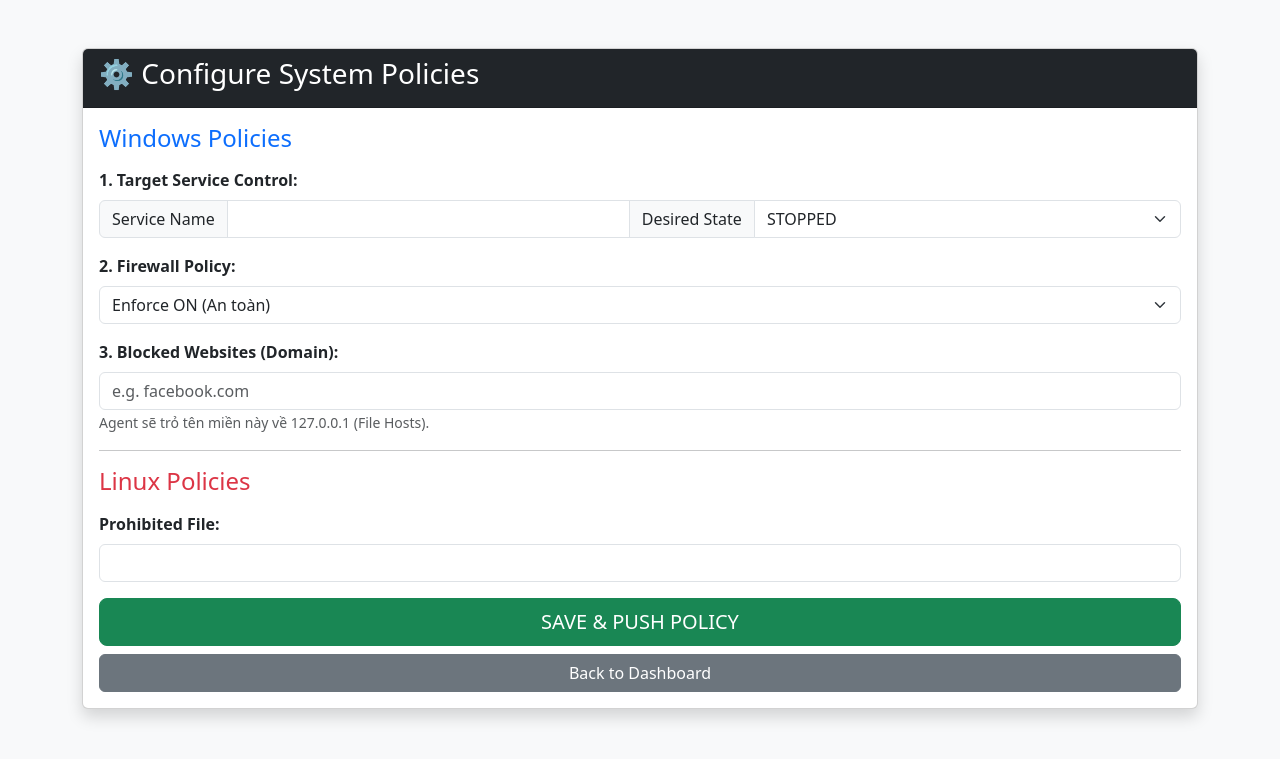
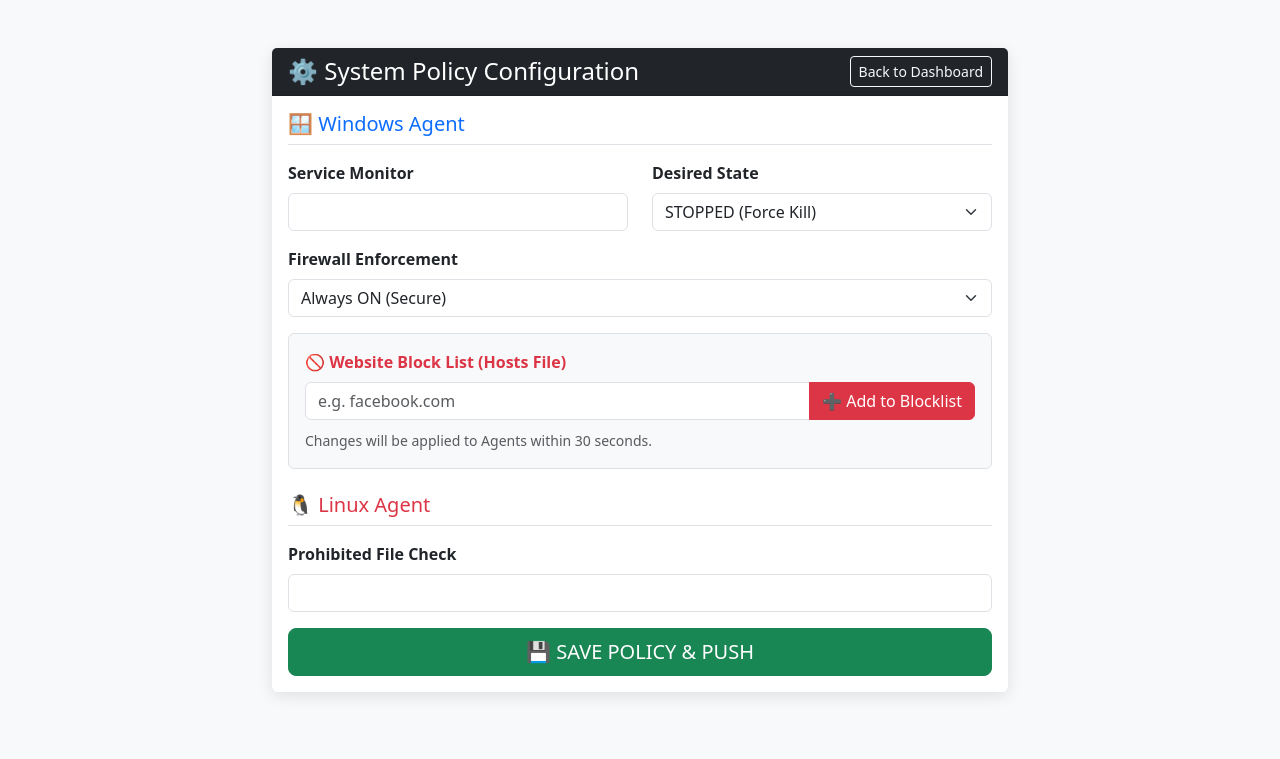
Before and after one commit to ToAnhKhoa/drift-fix, a Flask app: template server/templates/admin.html in a window 1280 px wide. Shown: the top 759 px of the page. Run offline with Flask 3, Linux system fonts and the light colour scheme; the template is opened without the code that fills it, so the values that code supplies are empty.

Commit message:
bug with adminpage

```diff
--- a/server/server.py
+++ b/server/server.py
@@ -131,34 +131,28 @@ def admin_page():
 def save_policy():
     """Save Policy from Admin Form"""
 
-    # Handle Blocked Sites List (JSON string from hidden input)
+    # --- PHẦN QUAN TRỌNG NHẤT ---
+    # Phải lấy 'blocked_sites_json' chứ KHÔNG PHẢI 'win_blocked_site'
     blocked_sites_raw = request.form.get('blocked_sites_json')
     try:
+        # Chuyển chuỗi JSON thành List Python
         blocked_list = json.loads(blocked_sites_raw) if blocked_sites_raw else []
     except:
         blocked_list = []
+    # -----------------------------
 
     new_policy = {
         "windows": {
             "service_name": request.form.get('win_service'),
             "desired_state": request.form.get('win_state'),
             "firewall": request.form.get('win_firewall'),
-            "blocked_sites": blocked_list  # <--- FIXED: Now using List
+            "blocked_sites": blocked_list  # <--- Lưu List vào đây
         },
         "linux": {
             "prohibited_file": request.form.get('linux_file')
         }
     }
 
-    try:
-        with open(POLICY_FILE, 'w') as f:
-            json.dump(new_policy, f, indent=4)
-
-        print(f"[ADMIN] Policy updated! Blocked sites count: {len(blocked_list)}")
-        return render_template('admin.html', policy=new_policy)
-    except Exception as e:
-        return f"Error saving policy: {e}"
-
 if __name__ == '__main__':
     print(f"[*] Master Server Online on Port 5000...")
     app.run(host='0.0.0.0', port=5000, debug=True)
--- a/server/templates/admin.html
+++ b/server/templates/admin.html
@@ -2,64 +2,132 @@
 <html lang="en">
 <head>
     <meta charset="UTF-8">
-    <title>Policy Admin Panel</title>
+    <title>DriftGuard Policy Admin</title>
     <link href="https://cdn.jsdelivr.net/npm/bootstrap@5.3.0/dist/css/bootstrap.min.css" rel="stylesheet">
+    <style>
+        body { background-color: #f8f9fa; }
+        .card { box-shadow: 0 4px 15px rgba(0,0,0,0.1); border: none; }
+        .list-group-item { display: flex; justify-content: space-between; align-items: center; }
+    </style>
 </head>
-<body class="bg-light">
+<body class="py-5">
 
-<div class="container mt-5">
-    <div class="card shadow">
-        <div class="card-header bg-dark text-white">
-            <h3>⚙️ Configure System Policies</h3>
+<div class="container">
+    <div class="row justify-content-center">
+        <div class="col-md-8">
+            <div class="card">
+                <div class="card-header bg-dark text-white d-flex justify-content-between align-items-center">
+                    <h4 class="mb-0">⚙️ System Policy Configuration</h4>
+                    <a href="/" class="btn btn-sm btn-outline-light">Back to Dashboard</a>
                 </div>
                 <div class="card-body">
-            <form action="/admin/save" method="POST">
+                    <form action="/admin/save" method="POST" id="policyForm">
 
-                <h4 class="text-primary mb-3">Windows Policies</h4>
+                        <h5 class="text-primary border-bottom pb-2 mb-3">🪟 Windows Agent</h5>
 
-                <div class="mb-3">
-                    <label class="form-label fw-bold">1. Target Service Control:</label>
-                    <div class="input-group">
-                        <span class="input-group-text">Service Name</span>
+                        <div class="row mb-3">
+                            <div class="col-md-6">
+                                <label class="form-label fw-bold">Service Monitor</label>
                                 <input type="text" class="form-control" name="win_service" value="{{ policy.windows.service_name }}">
-                        <span class="input-group-text">Desired State</span>
+                            </div>
+                            <div class="col-md-6">
+                                <label class="form-label fw-bold">Desired State</label>
                                 <select class="form-select" name="win_state">
-                            <option value="STOPPED" {% if policy.windows.desired_state == 'STOPPED' %}selected{% endif %}>STOPPED</option>
-                            <option value="RUNNING" {% if policy.windows.desired_state == 'RUNNING' %}selected{% endif %}>RUNNING</option>
+                                    <option value="STOPPED" {% if policy.windows.desired_state == 'STOPPED' %}selected{% endif %}>STOPPED (Force Kill)</option>
+                                    <option value="RUNNING" {% if policy.windows.desired_state == 'RUNNING' %}selected{% endif %}>RUNNING (Force Start)</option>
                                 </select>
                             </div>
                         </div>
 
                         <div class="mb-3">
-                    <label class="form-label fw-bold">2. Firewall Policy:</label>
+                            <label class="form-label fw-bold">Firewall Enforcement</label>
                             <select class="form-select" name="win_firewall">
-                        <option value="ON" {% if policy.windows.firewall == 'ON' %}selected{% endif %}>Enforce ON (An toàn)</option>
-                        <option value="OFF" {% if policy.windows.firewall == 'OFF' %}selected{% endif %}>Enforce OFF (Nguy hiểm - Demo)</option>
+                                <option value="ON" {% if policy.windows.firewall == 'ON' %}selected{% endif %}>Always ON (Secure)</option>
+                                <option value="OFF" {% if policy.windows.firewall == 'OFF' %}selected{% endif %}>Always OFF (Risky)</option>
                             </select>
                         </div>
 
-                <div class="mb-3">
-                    <label class="form-label fw-bold">3. Blocked Websites (Domain):</label>
-                    <input type="text" class="form-control" name="win_blocked_site" value="{{ policy.windows.blocked_site }}" placeholder="e.g. facebook.com">
-                    <small class="text-muted">Agent sẽ trỏ tên miền này về 127.0.0.1 (File Hosts).</small>
+                        <div class="mb-4 p-3 bg-light rounded border">
+                            <label class="form-label fw-bold text-danger">🚫 Website Block List (Hosts File)</label>
+
+                            <input type="hidden" name="blocked_sites_json" id="hidden_blocked_input" value='{{ policy.windows.blocked_sites|tojson }}'>
+
+                            <div class="input-group mb-2">
+                                <input type="text" id="new_site_input" class="form-control" placeholder="e.g. facebook.com">
+                                <button type="button" class="btn btn-danger" onclick="addSite()">➕ Add to Blocklist</button>
                             </div>
 
-                <hr>
+                            <ul class="list-group" id="site_list_display">
+                                </ul>
+                            <small class="text-muted">Changes will be applied to Agents within 30 seconds.</small>
+                        </div>
 
-                <h4 class="text-danger mb-3">Linux Policies</h4>
+                        <h5 class="text-danger border-bottom pb-2 mb-3">🐧 Linux Agent</h5>
                         <div class="mb-3">
-                    <label class="form-label fw-bold">Prohibited File:</label>
+                            <label class="form-label fw-bold">Prohibited File Check</label>
                             <input type="text" class="form-control" name="linux_file" value="{{ policy.linux.prohibited_file }}">
                         </div>
 
-                <div class="d-grid gap-2">
-                    <button type="submit" class="btn btn-success btn-lg"> SAVE & PUSH POLICY</button>
-                    <a href="/" class="btn btn-secondary">Back to Dashboard</a>
+                        <div class="d-grid">
+                            <button type="submit" class="btn btn-success btn-lg">💾 SAVE POLICY & PUSH</button>
                         </div>
                     </form>
                 </div>
             </div>
         </div>
+    </div>
+</div>
+
+<script>
+    // 1. Lấy dữ liệu từ Server lúc tải trang (hoặc khởi tạo mảng rỗng nếu chưa có)
+    let currentSites = {{ policy.windows.blocked_sites|tojson }};
+    if (!currentSites) currentSites = [];
+
+    // 2. Hàm vẽ lại danh sách ra màn hình
+    function renderList() {
+        const listEl = document.getElementById('site_list_display');
+        const hiddenInput = document.getElementById('hidden_blocked_input');
+
+        listEl.innerHTML = ''; // Xóa danh sách cũ
+
+        currentSites.forEach(site => {
+            listEl.innerHTML += `
+                <li class="list-group-item">
+                    <span class="fw-bold text-dark">${site}</span>
+                    <button type="button" class="btn btn-sm btn-outline-danger" onclick="removeSite('${site}')">🗑 Remove</button>
+                </li>
+            `;
+        });
+
+        // QUAN TRỌNG: Cập nhật ô Input Ẩn dạng JSON String
+        hiddenInput.value = JSON.stringify(currentSites);
+        console.log("Updated hidden input:", hiddenInput.value);
+    }
+
+    // 3. Hàm thêm trang web
+    function addSite() {
+        const input = document.getElementById('new_site_input');
+        let val = input.value.trim().toLowerCase();
+
+        // Bỏ 'http://' hoặc 'https://' nếu người dùng lỡ nhập
+        val = val.replace(/^https?:\/\//, '').replace(/^www\./, '');
+
+        if (val && !currentSites.includes(val)) {
+            currentSites.push(val);
+            renderList(); // Vẽ lại ngay
+            input.value = ''; // Xóa ô nhập
+        }
+    }
+
+    // 4. Hàm xóa trang web
+    function removeSite(siteToRemove) {
+        currentSites = currentSites.filter(site => site !== siteToRemove);
+        renderList();
+    }
+
+    // Chạy lần đầu khi mở trang
+    renderList();
+</script>
 
 </body>
 </html>
```
Lines whose indentation alone changed are shown as unchanged.
